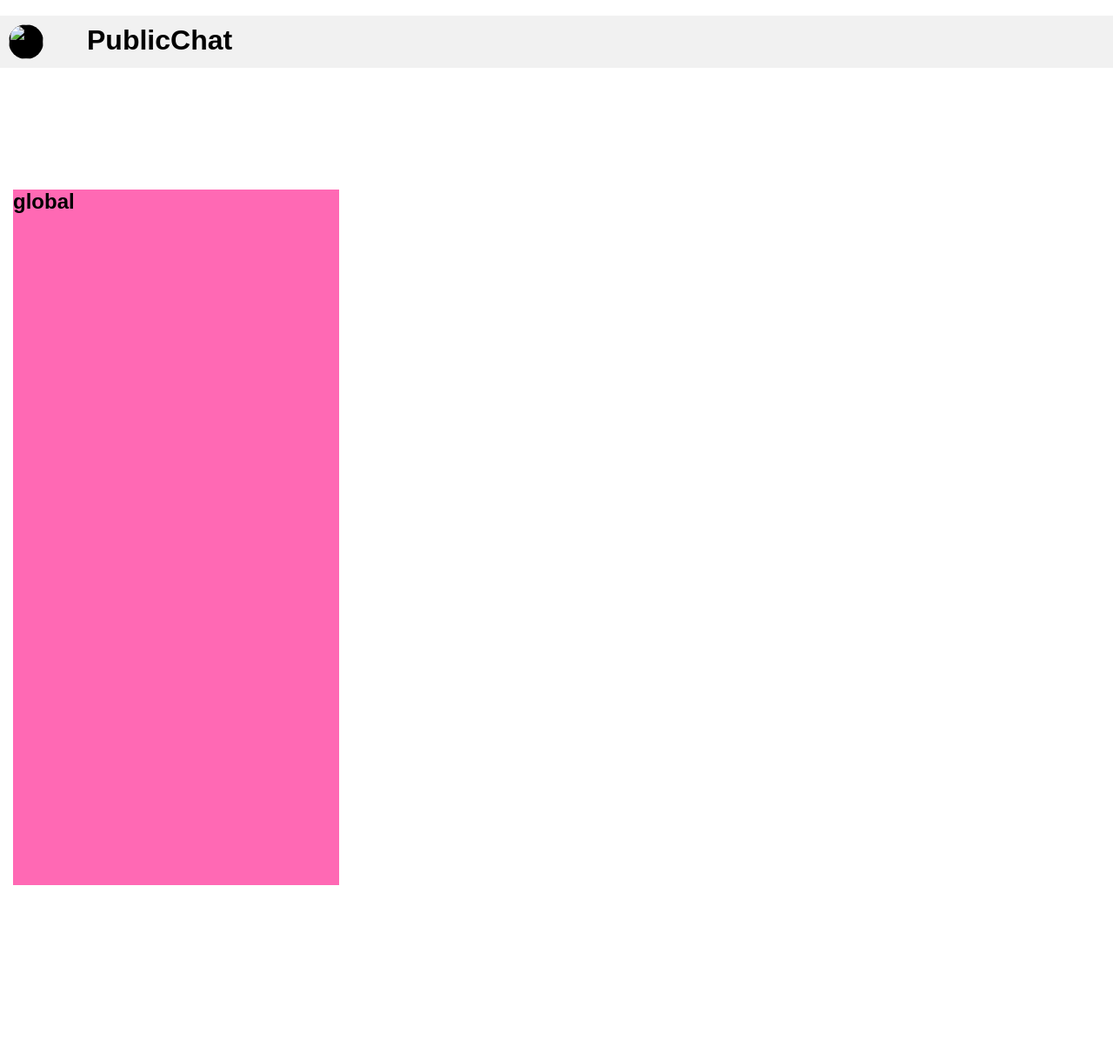
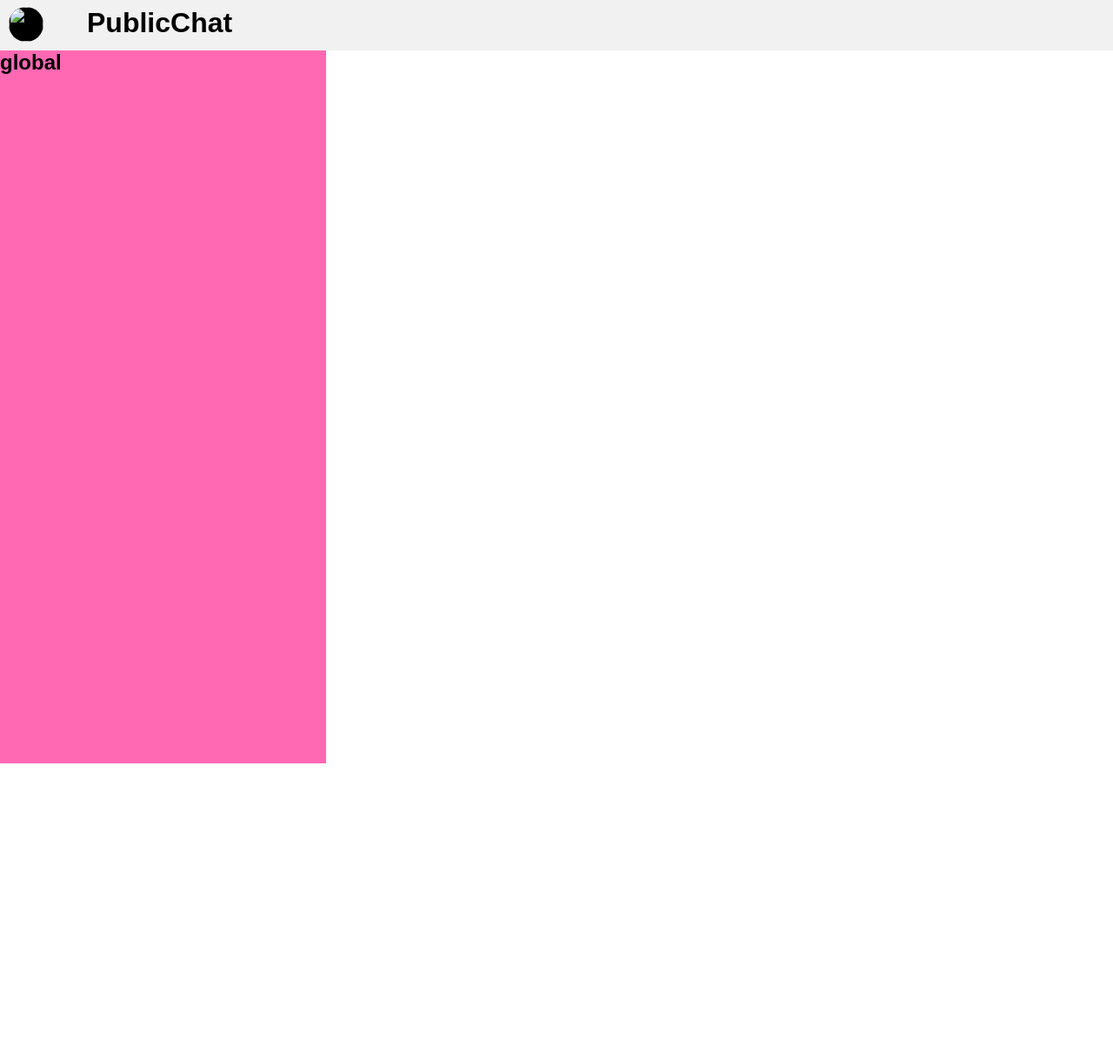
Before and after one commit to timfuerth/publicchat, a PHP site: page / in a window 1280 px wide. Shown: the whole page at 87% size. After the commit the page ends 878 px from the top, so only its background shows below. Run offline with PHP 8.4, Linux system fonts and the light colour scheme; data that the repository does not hold is empty; some web fonts are replaced.

Commit message:
design fix

```diff
--- a/src/styles/styles.css
+++ b/src/styles/styles.css
@@ -30,12 +30,15 @@ h1 {
 
 
 /* ---------------------- BOXEN ----------------------- */
+body{
+    padding: 0;
+    margin-top: -20;
+}
 #wrapper{
     width: 100%;
     max-width: 1250px;
     min-height: 1000px;
     padding: 0px 0px;
-    margin: 140px auto 0px auto;
 }
 
 header {
```
